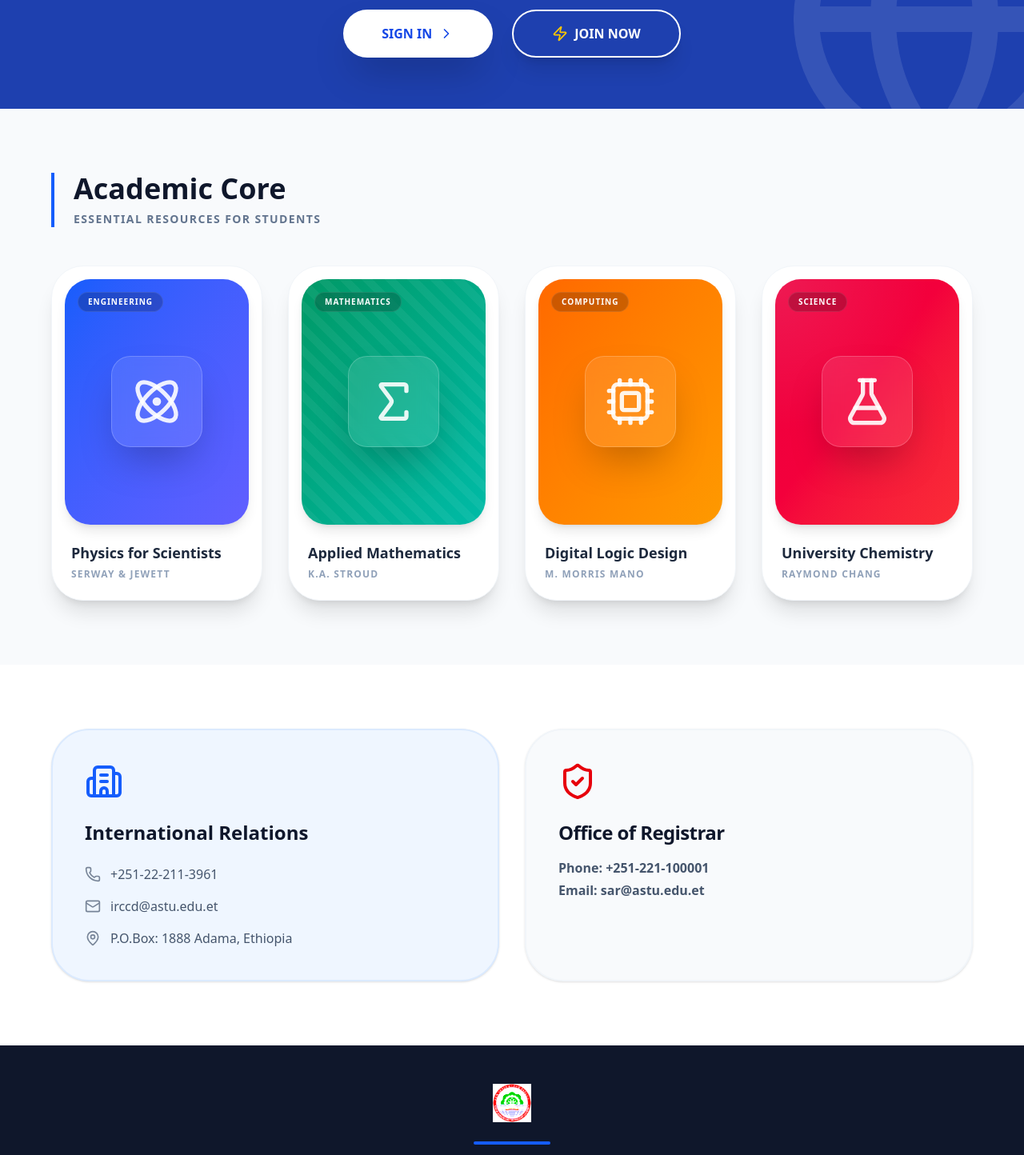
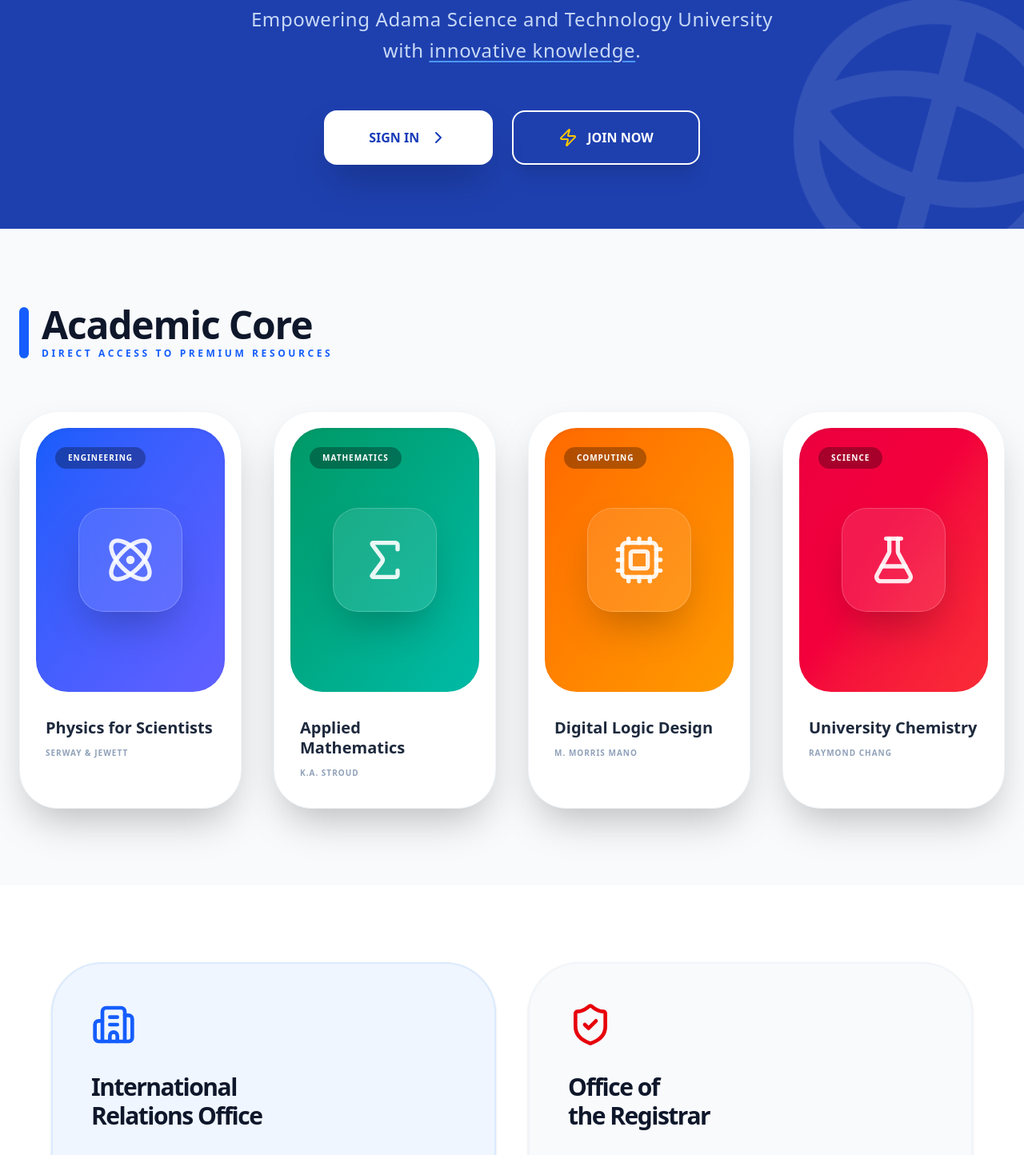
Before and after one commit to hawi3075/ASTU-Library, a React (Vite) app in the folder frontend/: page / in a window 1280 px wide. Shown: the part 340-1784 px from the top of the page at 80% size. Built offline with nearby package versions, Linux system fonts and the light colour scheme.

Commit message:
Restore sign-in buttons and fix auth context export errors

```diff
--- a/frontend/src/context/AuthContext.jsx
+++ b/frontend/src/context/AuthContext.jsx
@@ -1,6 +1,6 @@
 import React, { createContext, useState, useEffect } from 'react';
 
-// 1. Create and EXPORT the context object so other files can use it
+// MUST EXPORT THIS CONSTANT
 export const AuthContext = createContext();
 
 export const AuthProvider = ({ children }) => {
@@ -9,9 +9,7 @@
 
   useEffect(() => {
     const storedUser = localStorage.getItem('userInfo');
-        if (storedUser) {
-            setUser(JSON.parse(storedUser));
-        }
+    if (storedUser) setUser(JSON.parse(storedUser));
     setLoading(false);
   }, []);
 
--- a/frontend/src/pages/Landing.jsx
+++ b/frontend/src/pages/Landing.jsx
@@ -2,7 +2,7 @@
 import { useNavigate } from 'react-router-dom';
 import {
     ShieldCheck, Globe, Mail, Phone, MapPin, Building2,
-    BookOpen, ChevronRight, Zap, Atom, Sigma, Cpu, FlaskConical
+    ChevronRight, Zap, Atom, Sigma, Cpu, FlaskConical
 } from 'lucide-react';
 import logo from '../assets/LOGO 2.PNG';
 
@@ -15,7 +15,6 @@
             author: "Serway & Jewett",
             icon: <Atom className="w-16 h-16 text-white/90" />,
             gradient: "from-blue-600 to-indigo-500",
-            pattern: "bg-[radial-gradient(circle_at_center,_var(--tw-gradient-stops))] from-white/10 to-transparent",
             tag: "Engineering"
         },
         {
@@ -23,7 +22,6 @@
             author: "K.A. Stroud",
             icon: <Sigma className="w-16 h-16 text-white/90" />,
             gradient: "from-emerald-600 to-teal-500",
-            pattern: "bg-[repeating-linear-gradient(45deg,_transparent,_transparent_10px,_rgba(255,255,255,0.05)_10px,_rgba(255,255,255,0.05)_20px)]",
             tag: "Mathematics"
         },
         {
@@ -31,7 +29,6 @@
             author: "M. Morris Mano",
             icon: <Cpu className="w-16 h-16 text-white/90" />,
             gradient: "from-orange-500 to-amber-500",
-            pattern: "bg-[linear-gradient(to_right,_rgba(255,255,255,0.1)_1px,_transparent_1px),_linear-gradient(to_bottom,_rgba(255,255,255,0.1)_1px,_transparent_1px)] bg-[size:20px_20px]",
             tag: "Computing"
         },
         {
@@ -39,75 +36,75 @@
             author: "Raymond Chang",
             icon: <FlaskConical className="w-16 h-16 text-white/90" />,
             gradient: "from-rose-600 to-red-500",
-            pattern: "bg-[radial-gradient(circle_at_top_left,_rgba(255,255,255,0.1)_0%,_transparent_50%)]",
             tag: "Science"
         }
     ];
 
     return (
-        <div className="min-h-screen bg-slate-50 flex flex-col font-sans">
+        <div className="min-h-screen bg-slate-50 flex flex-col font-sans selection:bg-blue-100">
             {/* --- Hero Section --- */}
-            <header className="relative bg-[#1e40af] py-16 px-6 text-white text-center overflow-hidden">
+            <header className="relative bg-[#1e40af] py-20 px-6 text-white text-center overflow-hidden">
                 <div className="max-w-5xl mx-auto relative z-10">
-                    <img src={logo} alt="ASTU" className="h-24 w-auto mx-auto mb-6 drop-shadow-2xl" />
+                    <img src={logo} alt="ASTU" className="h-28 w-auto mx-auto mb-8 drop-shadow-2xl" />
 
-                    <h1 className="text-5xl md:text-7xl font-black mb-4 tracking-tight drop-shadow-sm uppercase">
-                        ASTU Digital Library
+                    <h1 className="text-6xl md:text-8xl font-black mb-6 tracking-tighter drop-shadow-lg uppercase italic">
+                        ASTU <span className="text-blue-300">Digital</span> Library
                     </h1>
-                    <p className="text-xl md:text-2xl text-blue-100 mb-12 font-light italic opacity-90">
-                        "We are dedicated to innovative knowledge."
+                    <p className="text-xl md:text-2xl text-blue-100 mb-14 font-medium tracking-wide opacity-90 max-w-2xl mx-auto leading-relaxed">
+                        Empowering Adama Science and Technology University with <span className="underline decoration-blue-400 underline-offset-4">innovative knowledge</span>.
                     </p>
 
                     <div className="flex flex-col sm:flex-row justify-center gap-6">
                         <button
                             onClick={() => navigate('/login')}
-                            className="group px-12 py-4 bg-white text-blue-700 font-black rounded-full shadow-2xl hover:scale-105 transition-all flex items-center justify-center gap-2"
+                            className="group px-14 py-5 bg-white text-blue-800 font-black rounded-2xl shadow-2xl hover:-translate-y-1 transition-all flex items-center justify-center gap-3 cursor-pointer"
                         >
-                            SIGN IN <ChevronRight className="w-5 h-5 group-hover:translate-x-1 transition-transform" />
+                            SIGN IN
+                            <ChevronRight className="w-6 h-6 group-hover:translate-x-2 transition-transform" />
                         </button>
 
                         <button
                             onClick={() => navigate('/register')}
-                            className="group flex items-center justify-center gap-2 px-12 py-4 bg-transparent border-2 border-white text-white font-black rounded-full hover:bg-white/10 transition-all shadow-xl"
+                            className="group flex items-center justify-center gap-3 px-14 py-5 bg-transparent border-2 border-white text-white font-black rounded-2xl hover:bg-white/10 transition-all shadow-xl cursor-pointer"
                         >
-                            <Zap className="w-5 h-5 text-yellow-400" />
+                            <Zap className="w-6 h-6 text-yellow-400" />
                             JOIN NOW
                         </button>
                     </div>
                 </div>
 
                 <div className="absolute inset-0 opacity-10 pointer-events-none">
-                    <Globe className="absolute -bottom-20 -right-20 w-96 h-96" />
+                    <Globe className="absolute -bottom-20 -right-20 w-96 h-96 animate-[spin_20s_linear_infinite]" />
                 </div>
             </header>
 
             {/* --- Book Collection Showcase --- */}
-            <section className="py-20 px-6">
-                <div className="max-w-6xl mx-auto">
-                    <div className="flex items-end justify-between mb-12 border-l-4 border-blue-600 pl-6">
+            <section className="py-24 px-6">
+                <div className="max-w-7xl mx-auto">
+                    <div className="flex items-center gap-4 mb-16">
+                        <div className="h-16 w-3 bg-blue-600 rounded-full"></div>
                         <div>
-                            <h2 className="text-4xl font-black text-slate-900 mb-2">Academic Core</h2>
-                            <p className="text-slate-500 font-bold uppercase tracking-widest text-sm">Essential Resources for Students</p>
+                            <h2 className="text-5xl font-black text-slate-900 tracking-tight">Academic Core</h2>
+                            <p className="text-blue-600 font-bold uppercase tracking-[0.3em] text-xs mt-1">Direct Access to Premium Resources</p>
                         </div>
                     </div>
 
-                    <div className="grid grid-cols-1 sm:grid-cols-2 lg:grid-cols-4 gap-8">
+                    <div className="grid grid-cols-1 sm:grid-cols-2 lg:grid-cols-4 gap-10">
                         {collectionPreview.map((book, idx) => (
-                            <div key={idx} className="group bg-white rounded-[2.5rem] shadow-xl border border-slate-100 p-4 hover:-translate-y-3 transition-all duration-300">
-                                <div className={`relative bg-gradient-to-br ${book.gradient} aspect-[3/4] rounded-[2rem] mb-6 shadow-lg overflow-hidden flex flex-col items-center justify-center`}>
-                                    <div className={`absolute inset-0 ${book.pattern}`}></div>
-                                    <div className="relative z-10 p-6 bg-white/10 backdrop-blur-md rounded-3xl border border-white/20 shadow-2xl group-hover:scale-110 transition-transform">
+                            <div key={idx} className="group bg-white rounded-[3rem] shadow-2xl border border-slate-100 p-5 hover:-translate-y-4 transition-all duration-500 cursor-pointer">
+                                <div className={`relative bg-gradient-to-br ${book.gradient} aspect-[3/4.2] rounded-[2.5rem] mb-8 shadow-inner overflow-hidden flex flex-col items-center justify-center`}>
+                                    <div className="relative z-10 p-8 bg-white/10 backdrop-blur-xl rounded-[2rem] border border-white/20 shadow-2xl group-hover:scale-110 transition-transform duration-700">
                                         {book.icon}
                                     </div>
-                                    <div className="absolute top-4 left-4 px-3 py-1 bg-black/20 backdrop-blur-md text-[10px] font-black text-white rounded-full uppercase tracking-widest border border-white/10">
+                                    <div className="absolute top-6 left-6 px-4 py-1.5 bg-black/30 backdrop-blur-md text-[10px] font-black text-white rounded-full uppercase tracking-widest">
                                         {book.tag}
                                     </div>
                                 </div>
-                                <div className="px-2 pb-2">
-                                    <h4 className="font-black text-slate-800 text-lg leading-tight mb-2 group-hover:text-blue-600 transition-colors">
+                                <div className="px-3 pb-4">
+                                    <h4 className="font-black text-slate-800 text-xl leading-tight mb-3 group-hover:text-blue-600 transition-colors">
                                         {book.title}
                                     </h4>
-                                    <p className="text-xs text-slate-400 font-black uppercase tracking-widest">{book.author}</p>
+                                    <p className="text-[10px] text-slate-400 font-black uppercase tracking-widest">{book.author}</p>
                                 </div>
                             </div>
                         ))}
@@ -116,37 +113,34 @@
             </section>
 
             {/* --- University Contacts Section --- */}
-            <section className="py-20 px-6 bg-white">
-                <div className="max-w-6xl mx-auto">
-                    <div className="grid grid-cols-1 md:grid-cols-2 gap-8">
+            <section className="py-24 px-6 bg-white relative overflow-hidden">
+                <div className="max-w-6xl mx-auto relative z-10">
+                    <div className="grid grid-cols-1 md:grid-cols-2 gap-10">
 
                         {/* International Relations Office */}
-                        <div className="p-10 rounded-[3rem] bg-blue-50 border-2 border-blue-100 group hover:bg-blue-600 transition-all duration-500 cursor-default shadow-sm hover:shadow-2xl">
-                            <Building2 className="w-12 h-12 text-blue-600 mb-6 group-hover:text-white transition-colors" />
-                            <h3 className="text-2xl font-black text-slate-900 group-hover:text-white mb-6 transition-colors">
-                                International Relations
+                        <div className="p-12 rounded-[4rem] bg-blue-50 border-2 border-blue-100 group hover:bg-[#1e40af] transition-all duration-700 cursor-default shadow-sm hover:shadow-blue-200">
+                            <Building2 className="w-14 h-14 text-blue-600 mb-8 group-hover:text-white group-hover:rotate-6 transition-all" />
+                            <h3 className="text-3xl font-black text-slate-900 group-hover:text-white mb-8 tracking-tighter transition-colors">
+                                International <br/>Relations Office
                             </h3>
-                            <div className="space-y-4 text-slate-600 group-hover:text-blue-50 font-medium transition-colors">
-                                <p className="flex items-center gap-3"><Phone className="w-5 h-5 opacity-70"/> +251-22-211-3961</p>
-                                <p className="flex items-center gap-3"><Mail className="w-5 h-5 opacity-70"/> irccd@astu.edu.et</p>
-                                <p className="flex items-center gap-3"><MapPin className="w-5 h-5 opacity-70"/> P.O.Box: 1888 Adama, Ethiopia</p>
+                            <div className="space-y-5 text-slate-600 group-hover:text-blue-50 font-semibold transition-colors">
+                                <p className="flex items-center gap-4 hover:translate-x-2 transition-transform"><Phone className="w-6 h-6 text-blue-500 group-hover:text-blue-200"/> +251-22-211-3961</p>
+                                <p className="flex items-center gap-4 hover:translate-x-2 transition-transform"><Mail className="w-6 h-6 text-blue-500 group-hover:text-blue-200"/> irccd@astu.edu.et</p>
+                                <p className="flex items-center gap-4 hover:translate-x-2 transition-transform"><MapPin className="w-6 h-6 text-blue-500 group-hover:text-blue-200"/> P.O.Box: 1888 Adama, Ethiopia</p>
                             </div>
                         </div>
 
                         {/* Office of Registrar */}
-                        <div className="p-10 rounded-[3rem] bg-slate-50 border-2 border-slate-100 group hover:bg-blue-600 transition-all duration-500 cursor-default shadow-sm hover:shadow-2xl">
-                            <div>
-                                <ShieldCheck className="w-12 h-12 text-red-600 mb-6 group-hover:text-white transition-colors" />
-                                <h3 className="text-2xl font-black text-slate-900 group-hover:text-white mb-4 tracking-tight transition-colors">
-                                    Office of Registrar
-                                </h3>
-                                <div className="space-y-1 text-slate-600 group-hover:text-blue-50 font-bold transition-colors">
-                                    <p>Phone: +251-221-100001</p>
-                                    <p>Email: sar@astu.edu.et</p>
-                                </div>
+                        <div className="p-12 rounded-[4rem] bg-slate-50 border-2 border-slate-100 group hover:bg-slate-900 transition-all duration-700 cursor-default shadow-sm hover:shadow-xl">
+                            <ShieldCheck className="w-14 h-14 text-red-600 mb-8 group-hover:text-red-400 group-hover:-rotate-6 transition-all" />
+                            <h3 className="text-3xl font-black text-slate-900 group-hover:text-white mb-8 tracking-tighter transition-colors">
+                                Office of <br/>the Registrar
+                            </h3>
+                            <div className="space-y-5 text-slate-600 group-hover:text-slate-300 font-bold transition-colors">
+                                <p className="flex items-center gap-4 hover:translate-x-2 transition-transform"><Phone className="w-6 h-6 text-slate-400"/> +251-221-100001</p>
+                                <p className="flex items-center gap-4 hover:translate-x-2 transition-transform"><Mail className="w-6 h-6 text-slate-400"/> sar@astu.edu.et</p>
+                                <p className="bg-slate-200 group-hover:bg-white/10 py-3 px-6 rounded-2xl text-center text-sm tracking-widest">VERIFIED ACADEMIC PORTAL</p>
                             </div>
-
-
                         </div>
 
                     </div>
@@ -154,12 +148,12 @@
             </section>
 
             {/* --- Professional Footer --- */}
-            <footer className="py-12 bg-slate-900 text-white text-center">
-                <div className="flex flex-col items-center gap-6">
-                    <img src={logo} alt="ASTU" className="h-12 w-auto brightness-200" />
-                    <div className="w-24 h-1 bg-blue-600 rounded-full"></div>
-                    <p className="text-slate-400 text-[10px] font-black uppercase tracking-[0.4em]">
-                        &copy; 2026 ASTU LIBRARY DIRECTORATE | ADAMA, ETHIOPIA
+            <footer className="py-16 bg-slate-900 text-white text-center">
+                <div className="flex flex-col items-center gap-8">
+                    <img src={logo} alt="ASTU" className="h-16 w-auto brightness-200 grayscale opacity-50" />
+                    <div className="w-32 h-1.5 bg-blue-600 rounded-full"></div>
+                    <p className="text-slate-400 text-xs font-black uppercase tracking-[0.5em]">
+                        &copy; 2026 ASTU LIBRARY DIRECTORATE
                     </p>
                 </div>
             </footer>
```
Also changed, not shown: frontend/src/pages/Register.jsx (+132 -6 lines). Lines whose indentation alone changed are shown as unchanged.
